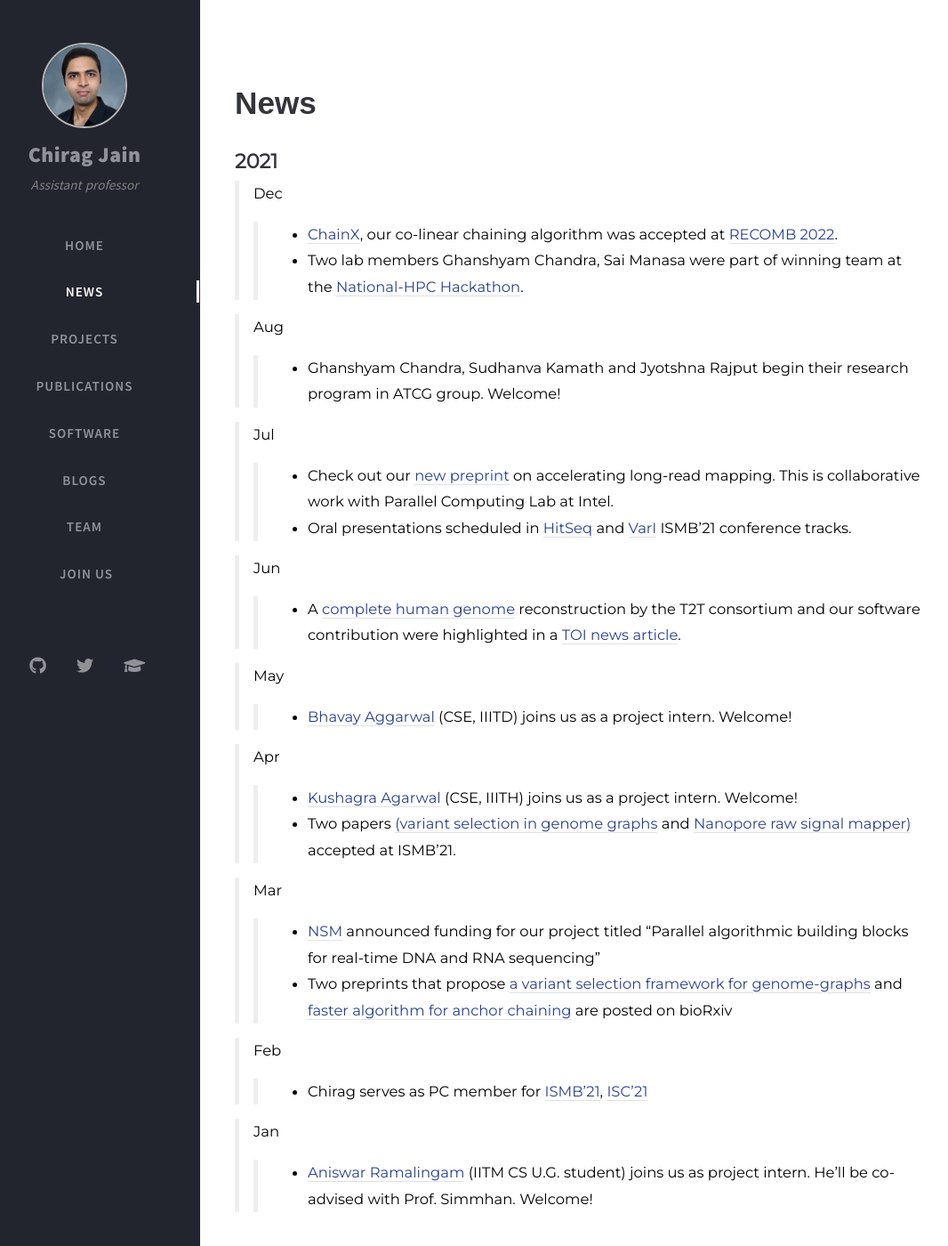
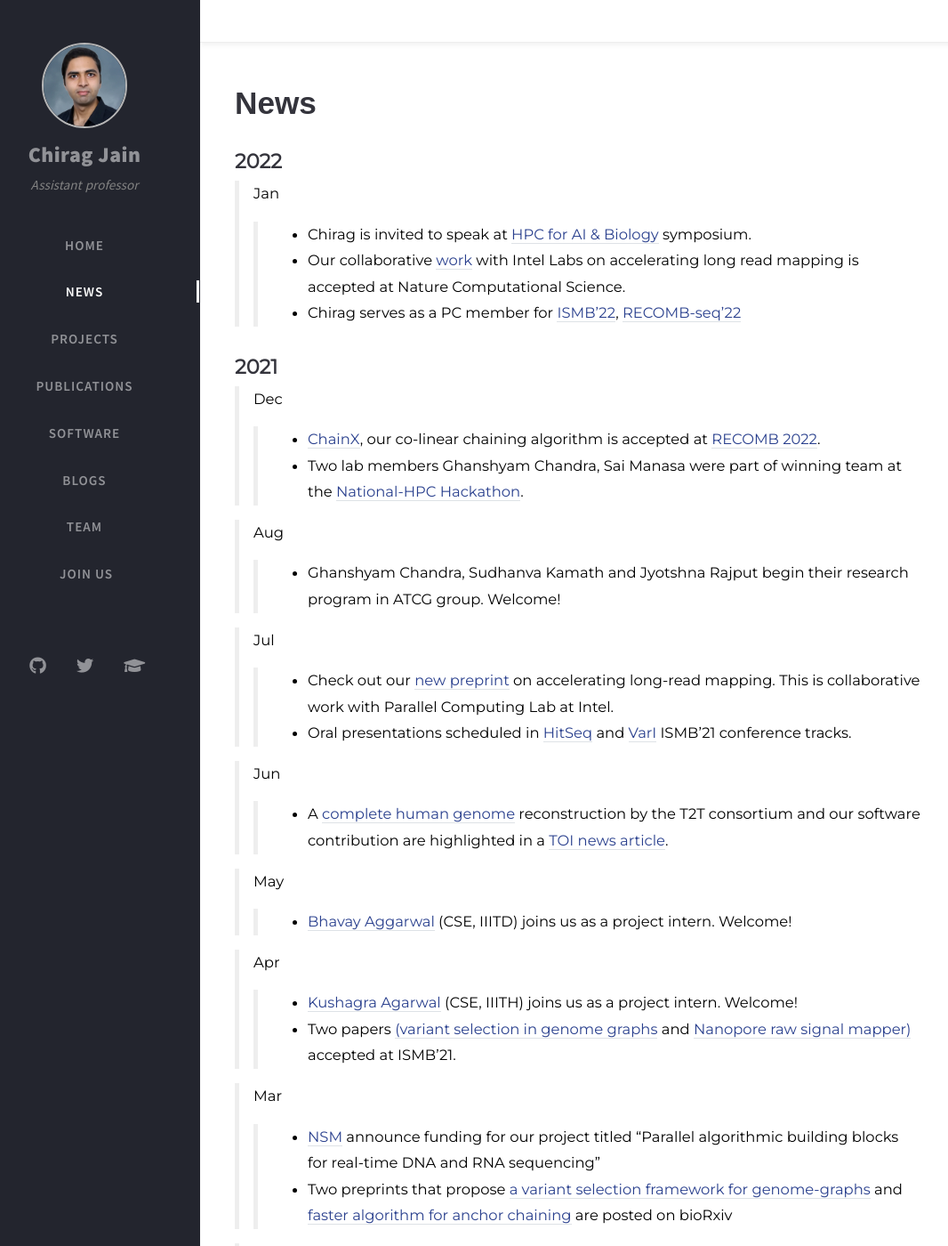
Before and after one commit to at-cg/at-cg.github.io, a Jekyll site: the page built from tabs/new.md, in a window 1280 px wide and 1400 px high. Shown: the whole window at 89% size, without its empty margins (35-1101 px from the left). Built offline with Jekyll 4.4.1, drawn with Linux system fonts in a browser that asks for light colours; nearby versions of some CDN libraries; comment, search, counter and statistics services are not loaded.

Commit message:
Update new.md

```diff
--- a/tabs/new.md
+++ b/tabs/new.md
@@ -19,10 +19,17 @@ type: news
 
 # **News**
 
+## **2022**
+
+> Jan
+>> - Chirag is invited to speak at [HPC for AI & Biology](https://ge.iitm.ac.in/events/RBCDSAI-IBSE-HPC-Symposium/) symposium.
+>> - Our collaborative [work](https://www.biorxiv.org/content/10.1101/2021.07.21.453294v1) with Intel Labs on accelerating long read mapping is accepted at Nature Computational Science.
+>> - Chirag serves as a PC member for [ISMB'22](https://www.iscb.org/ismb2022), [RECOMB-seq'22](https://docs.google.com/document/d/e/2PACX-1vQhopvVMrJoxBD83KViy0OeRL-_HkrfOVtZYEp_6Dc_IEbPl5Bjsaln7p9UB_kX998CTiGN88J4XqOA/pub)
+
 ## **2021**
 
 > Dec
->> - [ChainX](https://doi.org/10.1101/2021.02.03.429492), our co-linear chaining algorithm was accepted at [RECOMB 2022](https://recomb2022.net/accepted-papers/).
+>> - [ChainX](https://doi.org/10.1101/2021.02.03.429492), our co-linear chaining algorithm is accepted at [RECOMB 2022](https://recomb2022.net/accepted-papers/).
 >> - Two lab members Ghanshyam Chandra, Sai Manasa were part of winning team at the [National-HPC Hackathon](https://nationalhpc-hackathon.hackerearth.com).
 
 > Aug
@@ -33,7 +40,7 @@ type: news
 >> - Oral presentations scheduled in [HitSeq](https://www.iscb.org/cms_addon/conferences/ismbeccb2021/tracks/hitseq) and [VarI](https://www.iscb.org/cms_addon/conferences/ismbeccb2021/tracks/vari) ISMB'21 conference tracks.
 
 > Jun
->> - A [complete human genome](https://doi.org/10.1101/2021.05.26.445798) reconstruction by the T2T consortium and our software contribution were highlighted in a [TOI news article](https://timesofindia.indiatimes.com/india/first-truly-complete-human-genome-sequenced-india-software-plays-key-role/articleshow/83364939.cms).
+>> - A [complete human genome](https://doi.org/10.1101/2021.05.26.445798) reconstruction by the T2T consortium and our software contribution are highlighted in a [TOI news article](https://timesofindia.indiatimes.com/india/first-truly-complete-human-genome-sequenced-india-software-plays-key-role/articleshow/83364939.cms).
 
 > May
 >> - [Bhavay Aggarwal](https://www.linkedin.com/in/bhavay-aggarwal/?originalSubdomain=in) (CSE, IIITD) joins us as a project intern. Welcome!
@@ -43,7 +50,7 @@ type: news
   >> - Two papers [(variant selection in genome graphs](https://doi.org/10.1101/2021.02.02.429378) and [Nanopore raw signal mapper)](https://github.com/haowenz/sigmap) accepted at ISMB'21.
 
 > Mar
-  >> - [NSM](https://nsmindia.in/) announced funding for our project titled "Parallel algorithmic building blocks for real-time DNA and RNA sequencing"
+  >> - [NSM](https://nsmindia.in/) announce funding for our project titled "Parallel algorithmic building blocks for real-time DNA and RNA sequencing"
   >> - Two preprints that propose [a variant selection framework for genome-graphs](https://doi.org/10.1101/2021.02.02.429378) and [faster algorithm for anchor chaining](https://www.biorxiv.org/content/10.1101/2021.02.03.429492v1) are posted on bioRxiv
 
 > Feb
```
